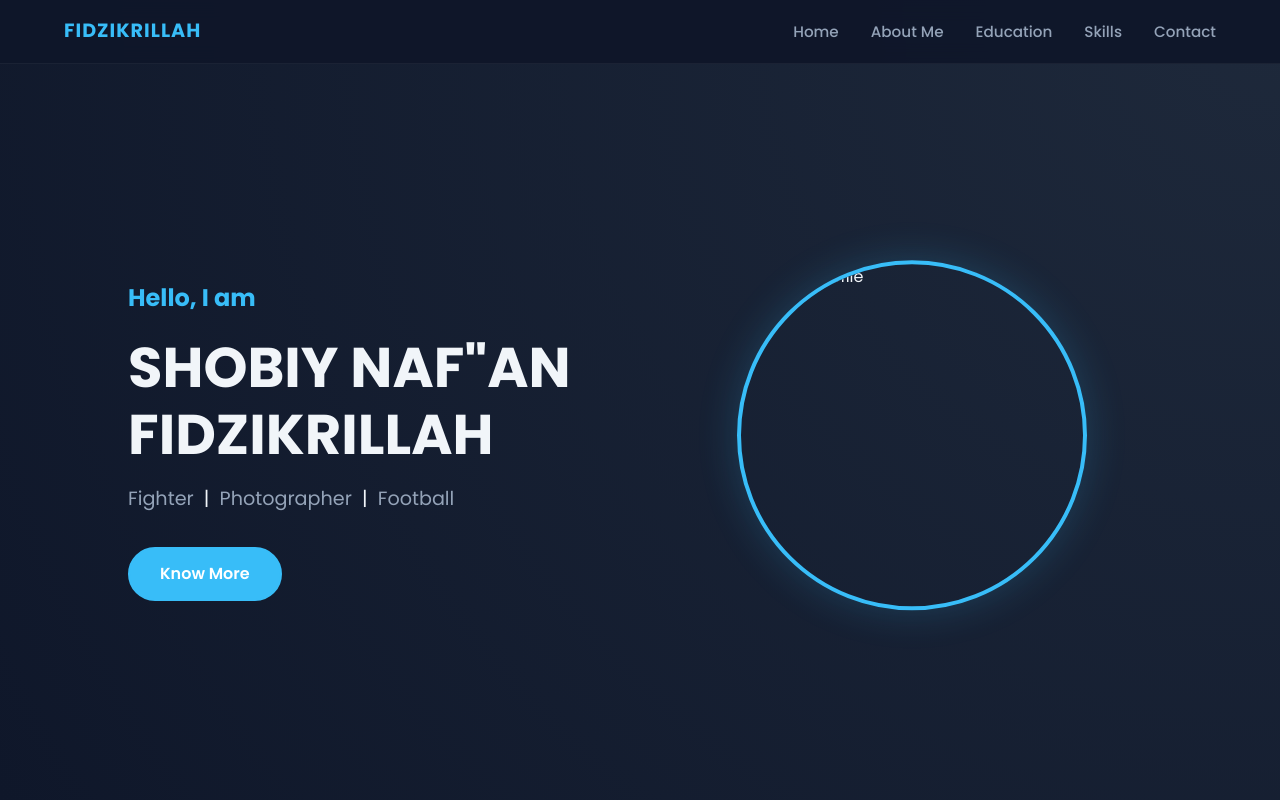
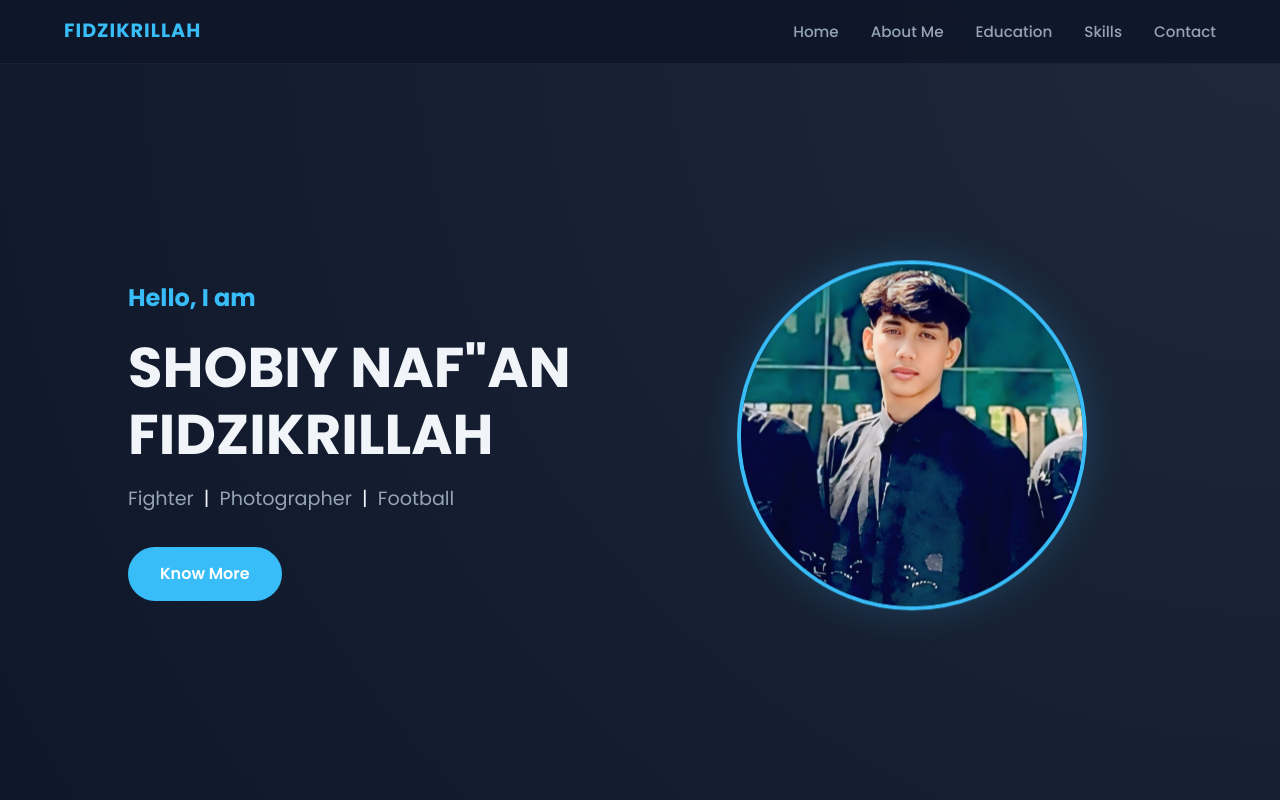
Before and after one commit to afid121/Website-Portofolio, a plain HTML site: page index.html in a window 1280 px wide. Shown: the top 800 px of the page. Drawn offline with Linux system fonts and the light colour scheme.

Commit message:
change format photo

```diff
--- a/index.html
+++ b/index.html
@@ -399,7 +399,7 @@
                 <a href="#about" class="btn">Know More</a>
             </div>
             <div class="hero-image">
-                <img src="img/Profile.png.JPG" alt="Shobiy Profile" class="Profile">
+                <img src="Profile.png.JPG" alt="Shobiy Profile" class="Profile">
             </div>
         </div>
     </header>
```
